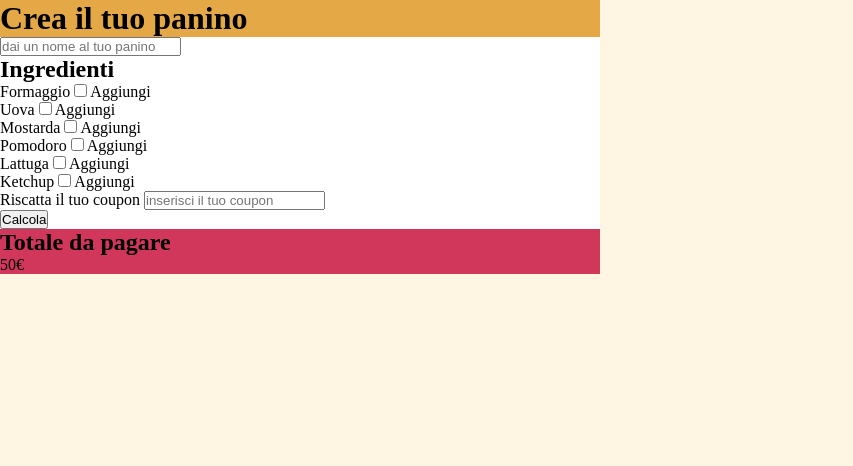
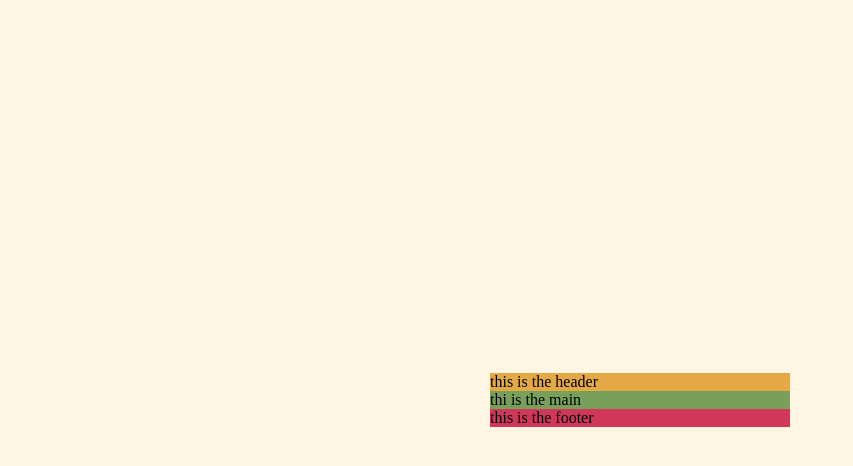
Before and after one commit to grecomatteo86/js-burger, a plain HTML site: page index.html in a window 1280 px wide. Shown: the whole page, without its empty margins (0-853 px from the left). Drawn offline with Linux system fonts and the light colour scheme.

Commit message:
appling display flex

```diff
--- a/css/style.css
+++ b/css/style.css
@@ -3,20 +3,30 @@
   margin: 0;
   box-sizing: border-box;
 }
-
 body{
   background-color: rgb(255, 245, 227);
+  height: 100vh;
+  display: flex;
+  justify-content: center;
+  align-items: center;
 }
-
-.contenitore{
-  max-width: 600px;
+.wrapper{
+}
+.container{
+  width: 300px;
+}
+/* .contenitore{
+  width: 300px;
+  height: 500px;
   background-color: #fff;
-}
+} */
 
 header{
   background-color: rgb(228, 169, 70);
 }
-
+main{
+  background-color: rgb(120, 160, 90);
+}
 footer{
   background-color: rgb(209, 54, 91);
 }
--- a/index.html
+++ b/index.html
@@ -4,121 +4,83 @@
   <meta charset="UTF-8">
   <meta name="viewport" content="width=device-width, initial-scale=1.0">
   <meta http-equiv="X-UA-Compatible" content="ie=edge">
-
   <link rel="stylesheet" href="css/style.css">
-
   <title>Burger Creator</title>
-
 </head>
-
 <body>
-
-  <div class="contenitore">
-
+  <div class="wrapper">
+    <div class="container">
       <header>
-
+        <p>this is the header</p>
+      </header>
+      <main>
+        <p>thi is the main</p>
+      </main>
+      <footer>
+        <p>this is the footer</p>
+      </footer>
+    </div>
+    <!-- <div class="contenitore">
+      <header>
         <h1>Crea il tuo panino</h1>
-
       </header>
-
-
       <main>
-
         <div class="contenitore_input">
-
           <input id="nome_panino" type="text" name="" value="" placeholder="dai un nome al tuo panino">
-
         </div>
-
-
         <div class="contenitore_ingredienti">
-
           <h2>Ingredienti</h2>
-
           <ul class="lista_aggiunte">
-
             <li>
               <label for="Formaggio"> Formaggio
                 <input id="formaggio" class="aggiunta_ingrediente" type="checkbox" name="formaggio" value="5"> Aggiungi
               </label>
             </li>
-
             <li>
               <label for="Uova"> Uova
                 <input id="uova" class="aggiunta_ingrediente" type="checkbox" name="uova" value="5"> Aggiungi
               </label>
             </li>
-
             <li>
               <label for="Mostarda"> Mostarda
                 <input id="mostarda" class="aggiunta_ingrediente" type="checkbox" name="mostarda" value="2"> Aggiungi
               </label>
             </li>
-
             <li>
               <label for="Pomodoro"> Pomodoro
                 <input id="pomodoro" class="aggiunta_ingrediente" type="checkbox" name="pomodoro" value="3"> Aggiungi
               </label>
             </li>
-
             <li>
               <label for="Lattuga"> Lattuga
                 <input id="lattuga" class="aggiunta_ingrediente" type="checkbox" name="lattuga" value="3"> Aggiungi
               </label>
             </li>
-
             <li>
               <label for="Ketchup"> Ketchup
                 <input id="ketchup" class="aggiunta_ingrediente" type="checkbox" name="ketchup" value="2"> Aggiungi
               </label>
             </li>
-
           </ul>
-
         </div>
-
-
         <div class="contenitore_coupon">
-
           <label for="coupon">Riscatta il tuo coupon</label>
-
           <input id="coupon" type="text" name="coupon" value="" placeholder="inserisci il tuo coupon">
-
         </div>
-
-
         <div class="contenitore_bottone">
-
           <button id="calcola" type="button" name="button">Calcola</button>
-
         </div>
-
       </main>
-
-
       <footer>
-
         <div class="stringa_sx">
-
           <h2>Totale da pagare</h2>
-
         </div>
-
         <div id="cifra_totale">
-
           <p>50€</p>
-
         </div>
-
       </footer>
-
+    </div> -->
   </div>
-
-
-
-
-
   <script src="js/script.js" charset="utf-8"></script>
-
 </body>
 </html>
```
Also changed, not shown: 1 other file. Lines whose indentation alone changed are shown as unchanged.
